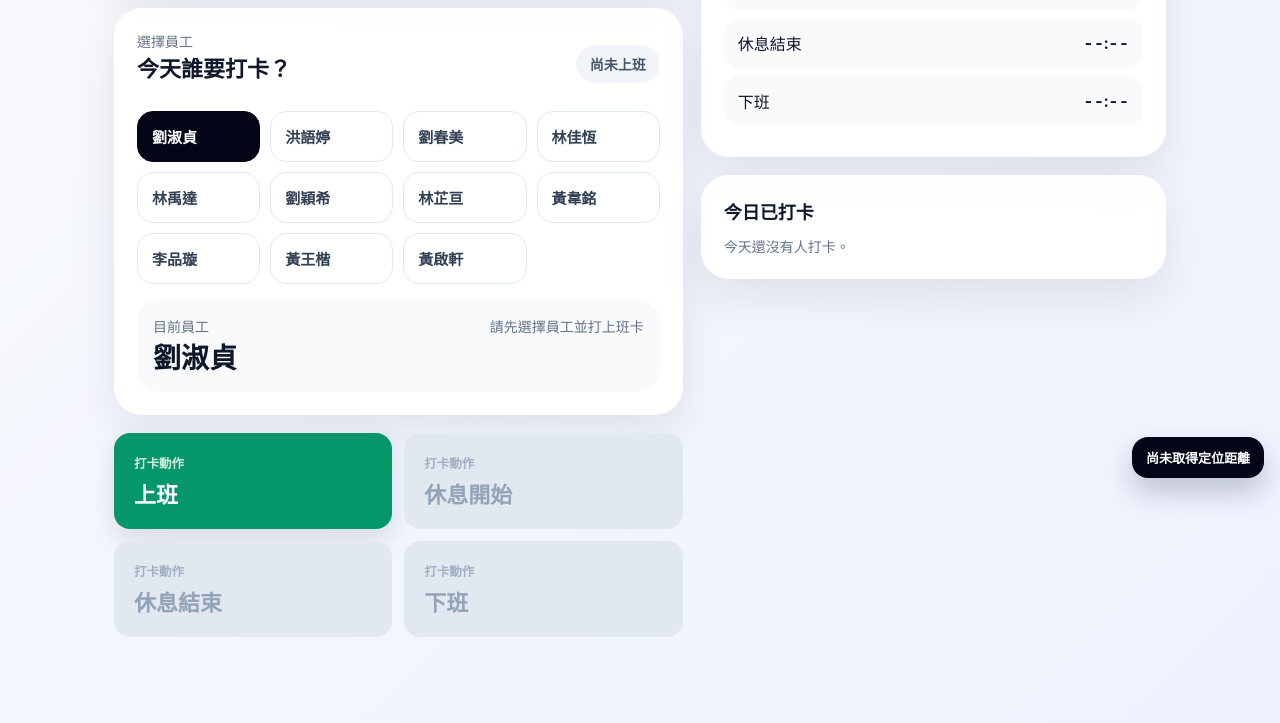
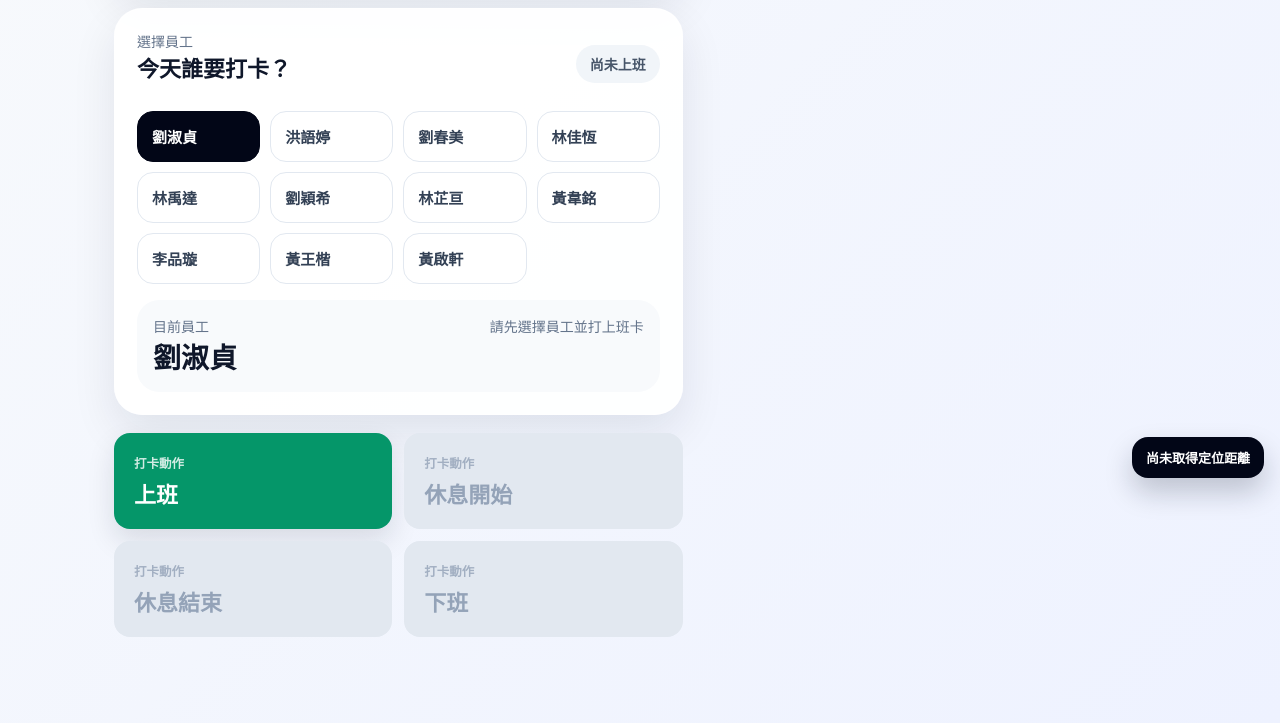
Before and after one commit to guoy10561-eng/clockin-new, a plain HTML site: page index.html in a window 1280 px wide. Shown: the part 306-1029 px from the top of the page. Drawn offline with Linux system fonts and the light colour scheme.

Commit message:
Update index.html

```diff
--- a/index.html
+++ b/index.html
@@ -167,7 +167,7 @@
         </section>
       </div>
 
-      <aside>
+      <aside class="hidden">
         <section class="card">
           <h3>今日紀錄</h3>
           <div id="todayRecordBox"></div>
```
